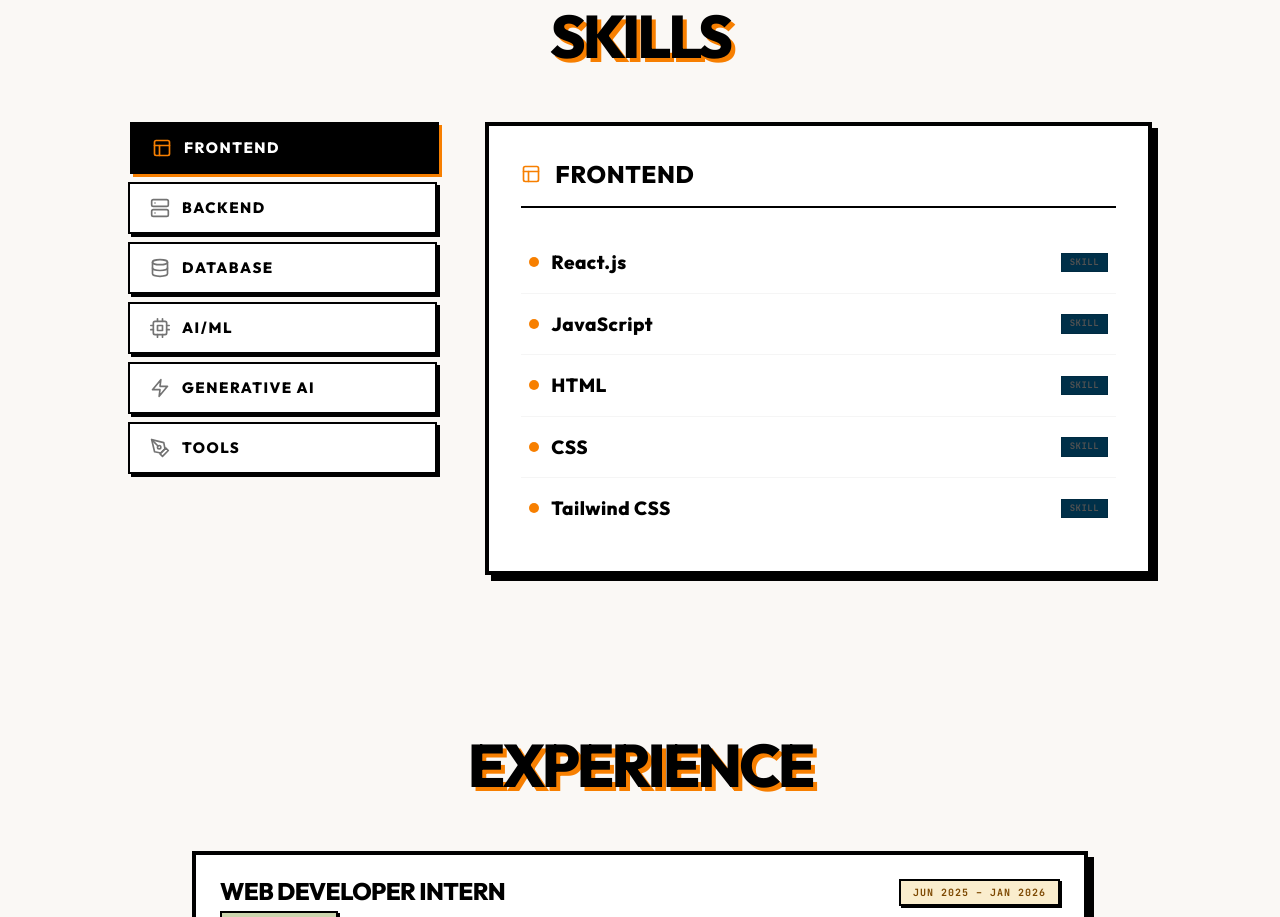
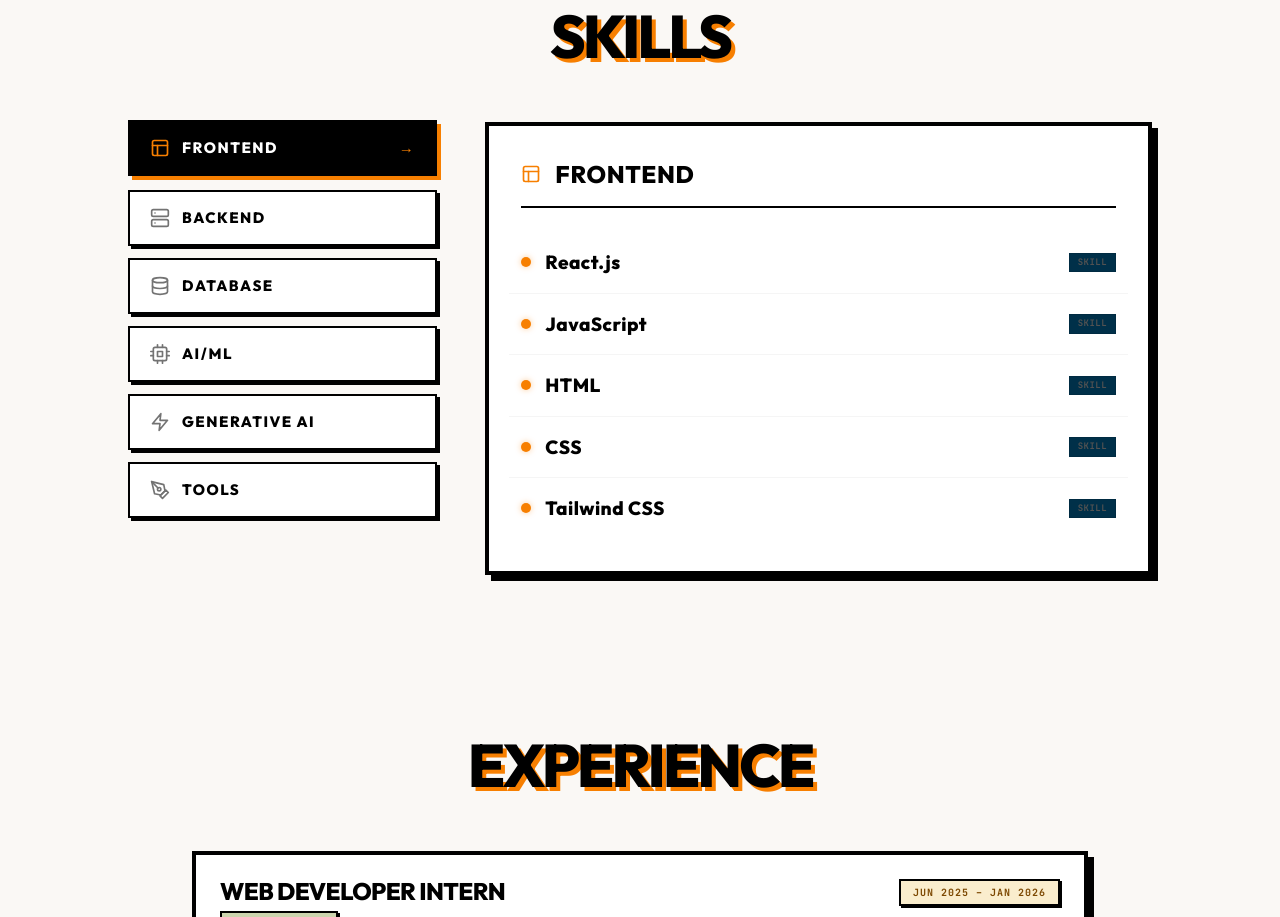
Before and after one commit to maithili39/Maithili_portfolio, a React (Vite) app: page / in a window 1280 px wide. Shown: the part 800-1717 px from the top of the page. Built offline with nearby package versions, Linux system fonts and the light colour scheme.

Commit message:
style: enhance skills section layout with Framer Motion entry animations and hover interactions

```diff
--- a/src/components/SkillsSection.jsx
+++ b/src/components/SkillsSection.jsx
@@ -1,4 +1,5 @@
 import React, { useState } from 'react';
+import { motion, AnimatePresence } from 'framer-motion';
 import { FiLayout, FiServer, FiDatabase, FiCpu, FiZap, FiPenTool } from 'react-icons/fi';
 import useVisible from '../hooks/useVisible';
 
@@ -41,6 +42,30 @@ const skillCategories = [
   }
 ];
 
+// Framer Motion Animation Variants
+const listVariants = {
+  hidden: { opacity: 0 },
+  visible: {
+    opacity: 1,
+    transition: {
+      staggerChildren: 0.06
+    }
+  }
+};
+
+const itemVariants = {
+  hidden: { y: 15, opacity: 0 },
+  visible: {
+    y: 0,
+    opacity: 1,
+    transition: {
+      type: "spring",
+      stiffness: 120,
+      damping: 14
+    }
+  }
+};
+
 const SkillsSection = () => {
   const [ref, visible] = useVisible();
   const [activeTab, setActiveTab] = useState(0);
@@ -56,33 +81,45 @@ const SkillsSection = () => {
         </div>
 
         {/* 2-Column Section */}
-        <div className={`w-full grid grid-cols-1 md:grid-cols-12 gap-8 md:gap-12 items-start ${visible ? 'animate-fade-up delay-1' : 'opacity-0'}`}>
+        <div className="w-full grid grid-cols-1 md:grid-cols-12 gap-8 md:gap-12 items-start">
 
           {/* Left Column: Vertical Tabs */}
-          <div className="md:col-span-4 flex flex-row md:flex-col overflow-x-auto md:overflow-x-visible gap-2 pb-3 md:pb-0 border-b md:border-b-0 border-neutral-200 scrollbar-none">
+          <div className={`md:col-span-4 flex flex-row md:flex-col overflow-x-auto md:overflow-x-visible gap-3 pb-3 md:pb-0 scrollbar-none w-full ${visible ? 'animate-fade-up delay-1' : 'opacity-0'}`}>
             {skillCategories.map((category, index) => {
               const isActive = activeTab === index;
               return (
                 <button
                   key={index}
                   onClick={() => setActiveTab(index)}
-                  className={`font-sans-display flex items-center gap-3 px-5 py-3.5 border-2 border-black font-black uppercase tracking-widest text-xs transition-all duration-200 text-left shrink-0 md:shrink-1 select-none cursor-pointer ${
+                  className={`font-sans-display flex items-center justify-between px-5 py-4 border-2 border-black font-black uppercase tracking-widest text-xs transition-all duration-300 text-left shrink-0 md:shrink-1 select-none cursor-pointer w-full group ${
                     isActive
-                      ? 'bg-black text-white shadow-[3px_3px_0_0_#F77F00] translate-x-0.5'
-                      : 'bg-white text-black hover:bg-neutral-50 shadow-[3px_3px_0_0_#000]'
+                      ? 'bg-black text-white shadow-[4px_4px_0_0_#F77F00] -translate-y-0.5'
+                      : 'bg-white text-black hover:bg-neutral-50 shadow-[3px_3px_0_0_#000] hover:-translate-y-0.5 hover:shadow-[4px_4px_0_0_#000]'
                   }`}
                 >
-                  <span className={isActive ? 'text-[#F77F00]' : 'text-neutral-500'}>
+                  <div className="flex items-center gap-3">
+                    <span className={`transition-transform duration-300 group-hover:rotate-12 ${isActive ? 'text-[#F77F00]' : 'text-neutral-500'}`}>
                       {category.icon}
                     </span>
                     <span>{category.title}</span>
+                  </div>
+
+                  {/* Subtle arrow indicator sliding in on hover / active */}
+                  <span className={`text-xs transition-all duration-300 ${
+                    isActive
+                      ? 'text-[#F77F00] translate-x-0 opacity-100'
+                      : 'text-neutral-400 opacity-0 -translate-x-2 group-hover:opacity-100 group-hover:translate-x-0'
+                  }`}>
+                    →
+                  </span>
                 </button>
               );
             })}
           </div>
 
-          {/* Right Column: Tab Content (Table layout) */}
-          <div className="md:col-span-8 bg-white border-4 border-black p-6 md:p-8 shadow-[6px_6px_0_0_#000] min-h-[350px] w-full">
+          {/* Right Column: Tab Content (Table layout with Framer Motion) */}
+          <div className={`md:col-span-8 bg-white border-4 border-black p-6 md:p-8 shadow-[6px_6px_0_0_#000] min-h-[360px] w-full relative overflow-hidden ${visible ? 'animate-fade-up delay-2' : 'opacity-0'}`}>
+
             {/* Tab Header */}
             <div className="flex items-center gap-3.5 pb-4 border-b-2 border-black mb-6">
               <span className="text-[#F77F00]">{skillCategories[activeTab].icon}</span>
@@ -91,28 +128,38 @@ const SkillsSection = () => {
               </h3>
             </div>
 
-            {/* Invisible Border Table */}
-            <div className="flex flex-col">
+            {/* Staggered Animated List */}
+            <AnimatePresence mode="wait">
+              <motion.div
+                key={activeTab}
+                variants={listVariants}
+                initial="hidden"
+                animate="visible"
+                exit="hidden"
+                className="flex flex-col"
+              >
                 {skillCategories[activeTab].skills.map((skill, i) => (
-                <div
+                  <motion.div
                     key={i}
-                  className="flex items-center justify-between py-4 border-b border-neutral-100 last:border-0 group hover:bg-neutral-50/50 px-2 transition-colors duration-200"
+                    variants={itemVariants}
+                    className="flex items-center justify-between py-4 border-b border-neutral-100 last:border-0 group hover:bg-[#F77F00]/5 px-3 -mx-3 transition-colors duration-200"
                   >
-                  <div className="flex items-center gap-3">
-                    {/* Small Dot Bullet */}
-                    <span className="w-2.5 h-2.5 rounded-full bg-[#F77F00] shrink-0" />
-                    <span className="font-sans-display font-black text-sm md:text-base text-black tracking-wide">
+                    <div className="flex items-center gap-3.5">
+                      {/* Animating orange bullet point */}
+                      <span className="w-2.5 h-2.5 rounded-full bg-[#F77F00] group-hover:scale-125 transition-transform duration-300 shadow-[0_0_6px_rgba(247,127,0,0.4)]" />
+                      <span className="font-sans-display font-black text-sm md:text-base text-black tracking-wide group-hover:translate-x-1.5 transition-transform duration-300">
                         {skill}
                       </span>
                     </div>
 
-                  {/* Subtle clean badge for visual aesthetics */}
-                  <span className={`font-mono-display text-[9px] font-bold uppercase tracking-wider px-2 py-0.5 border border-black/10 select-none ${skillCategories[activeTab].tagColor.split(' ')[0]} bg-opacity-10 text-neutral-600`}>
+                    {/* Interactive category tag badge */}
+                    <span className={`font-mono-display text-[9px] font-bold uppercase tracking-wider px-2 py-0.5 border border-black/10 select-none ${skillCategories[activeTab].tagColor.split(' ')[0]} bg-opacity-10 text-neutral-600 transition-all duration-300 group-hover:border-black/30 group-hover:shadow-[2px_2px_0_0_rgba(0,0,0,0.1)]`}>
                       Skill
                     </span>
-                </div>
+                  </motion.div>
                 ))}
-            </div>
+              </motion.div>
+            </AnimatePresence>
 
           </div>
 
```
Lines whose indentation alone changed are shown as unchanged.
